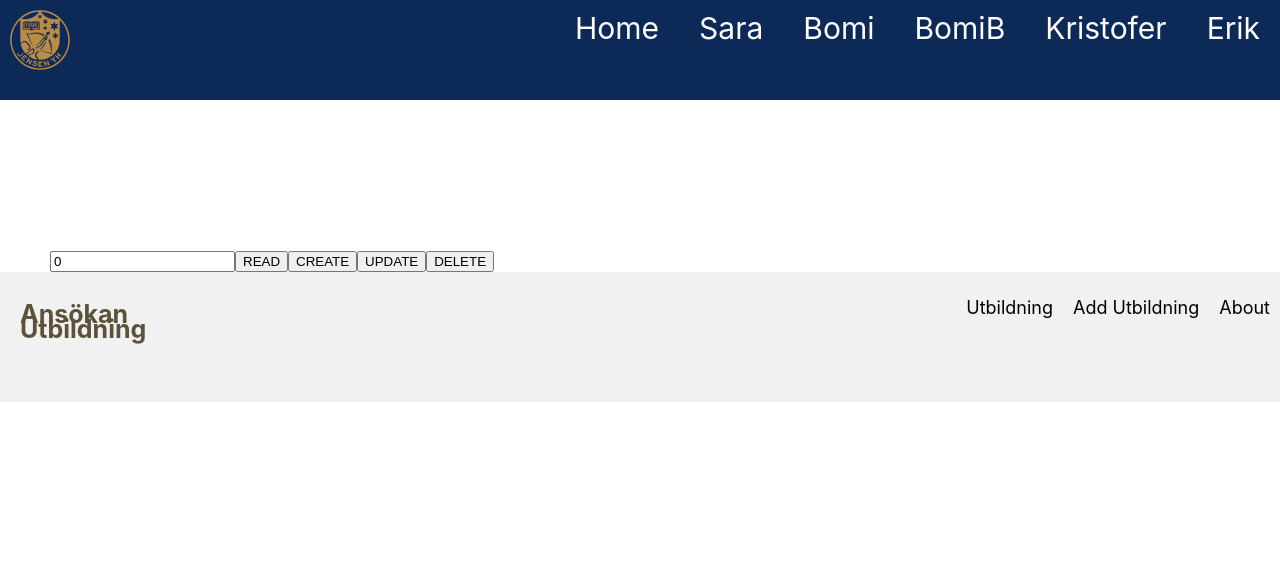
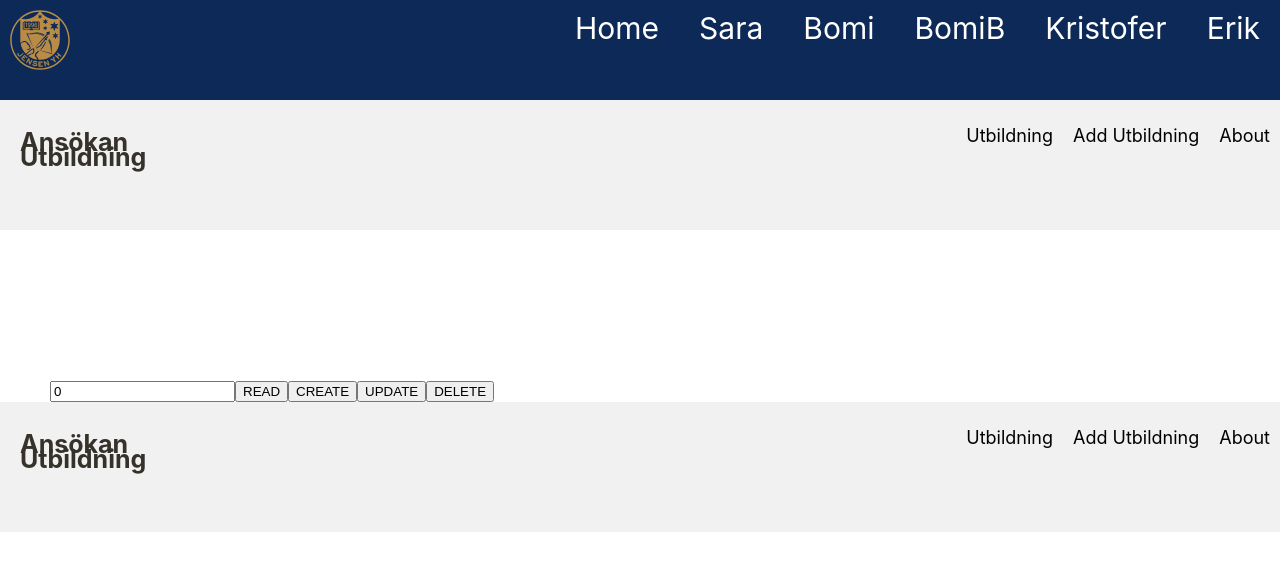
Before and after one commit to Blizzardst15/Webbramverk-Grupparbete, a React (Create React App) app in the folder jensen/: page /bomib in a window 1280 px wide. Shown: the top 570 px of the page. Built offline with nearby package versions, Linux system fonts and the light colour scheme.

Commit message:
changes 01
Signed-off-by: Båmi Lee <swedenebomi@gmail.com>

```diff
--- a/jensen/src/App.js
+++ b/jensen/src/App.js
@@ -12,7 +12,9 @@ import Students from "./components/pages/Bomi/Students";
 import HeaderB from "./components/pages/Bomi/HeaderB";
 import About from "./components/pages/Bomi/About";
 import AddEdit from "./components/pages/Bomi/AddEdit";
+import HomeB from "./components/pages/Bomi/HomeB";
 import View from "./components/pages/Bomi/View";
+
 import ApiTest from "./components/pages/Bomi/ApiTest";
 import Erik from "./components/pages/erik/Erik";
 import Kristofer from "./components/pages/kristofer/Kristofer";
@@ -23,23 +25,26 @@ import Home from "./components/pages/Home";
 function App() {
   return (
     <BrowserRouter>
-    {/* {/* <div className="App"> */}
+
 
       <ToastContainer />
       <Header />
+      <HeaderB />
 
 
       <Routes>
         <Route path="/">
-          <Route index element={<Home />} />
+          {/* <Route index element={<Home />} /> */}
           <Route path="sara" element={<Sara />} />
           <Route path="bomi" element={<Students />} />
           <Route path="bomi" element={<HeaderB />} />
-          <Route path="/homeB" element={<HeaderB />} />
+          <Route path="/homeB" element={<HomeB />} />
+          {/* <Route path="header" element = {<HeaderB />} /> */}
           <Route path="/add" element={<AddEdit />} />
           <Route path="/update/:id" element={<AddEdit />} />
           <Route path="/view/:id" element={<View />} />
           <Route path="/about" element={<About />} />
+
           <Route path="bomib" element={<ApiTest/>} />
 
           <Route path="kristofer" element={<Kristofer />} />
--- a/jensen/src/components/pages/Bomi/HeaderB.css
+++ b/jensen/src/components/pages/Bomi/HeaderB.css
@@ -13,12 +13,14 @@
     line-height: 15px;
     border-radius: 5px;
 
+
 }
 
 .headerB p.logo {
     font-size: 25px;
     font-weight: bold;
-    color: #5c5239;
+    color: #35322a;
+
 }
 
 .headerB p:hover {
--- a/jensen/src/components/pages/Bomi/HeaderB.js
+++ b/jensen/src/components/pages/Bomi/HeaderB.js
@@ -20,7 +20,7 @@ const HeaderB =() => {
 
     return (
         <div className="headerB">
-            <p className= "logo"> Ansökan Utbildning</p>
+            <p className= "logo"  > Ansökan Utbildning</p>
             <div className= "header-right">
                 <Link to = "/homeB">
                     <p className = {` $ { activeTab === "homeB ? "active : ""}`} onClick ={()=> setActtiveTab("homeB")}>
--- a/jensen/src/components/pages/Bomi/HeaderC.js
+++ b/jensen/src/components/pages/Bomi/HomeB.js
@@ -2,12 +2,12 @@
 
 import React, {useState, useEffect} from 'react';
 import {Link} from "react-router-dom";
-import "HeaderC.css";
+import "./HomeB.css";
 import axios from "axios";
-import { getUsers } from '../../../../../server-bomi/controllers/users';
 
-const HeaderC = () => {
-    const [data, setDate] = useState([]);
+
+const HomeB = () => {
+const [data, setDate] = useState([]);
 
     useEffect(()=> {
         getUsers();
@@ -39,7 +39,10 @@ const getUsers = async () => {
                     return (
                         <tr key= {index}>
                             <th scope="row">{index +1}</th>
-
+                        <td>{item.firstName}</td>
+                        <td>{item.lastName}</td>
+                        <td>{item.emailName}</td>
+                        <td>{item.major}</td>
                         </tr>
                     )
                 })}
@@ -50,7 +53,23 @@ const getUsers = async () => {
     )
 }
 
-export default HeaderC;
+export default HomeB;
+
+
+
+
+// import React from 'react'
+
+// const HomeB = () => {
+//     return (
+//     <div>
+//         <h2> Home B</h2>
+//     </div>
+//   )
+// }
+
+// export default HomeB
+
 
 
 
```
Also changed, not shown: jensen/src/components/pages/Bomi/HomeB.css (renamed from jensen/src/components/pages/Bomi/HeaderC.css).
